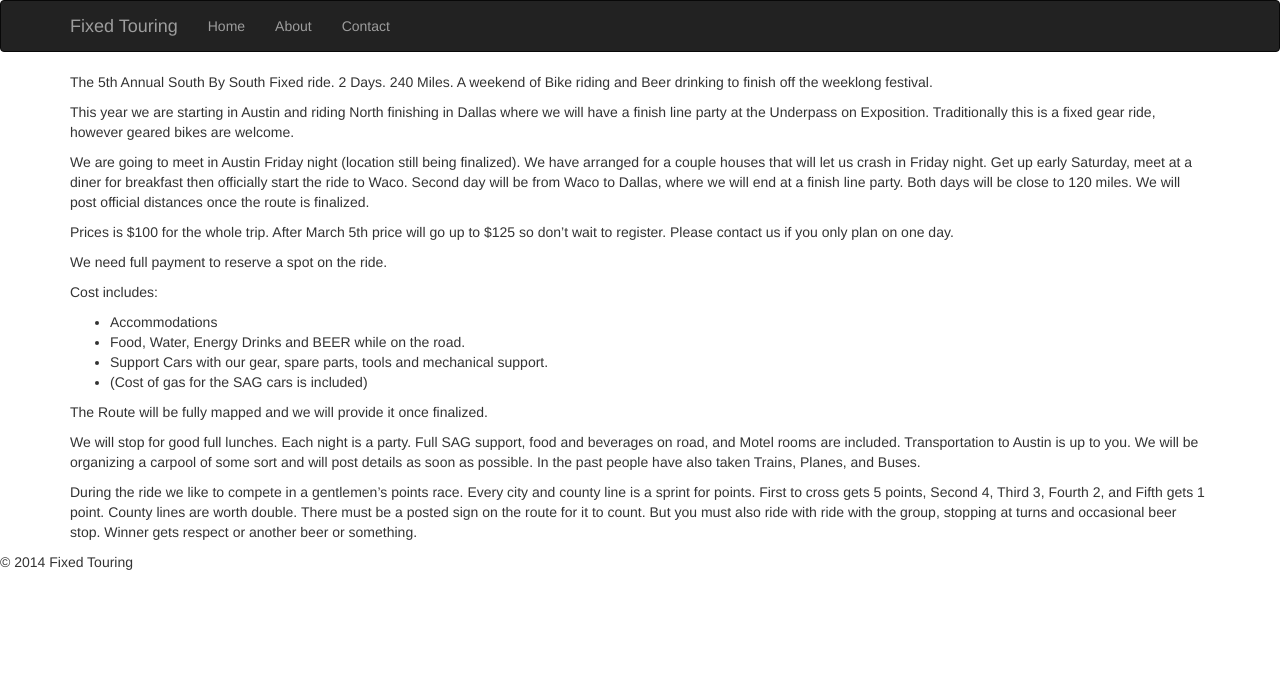
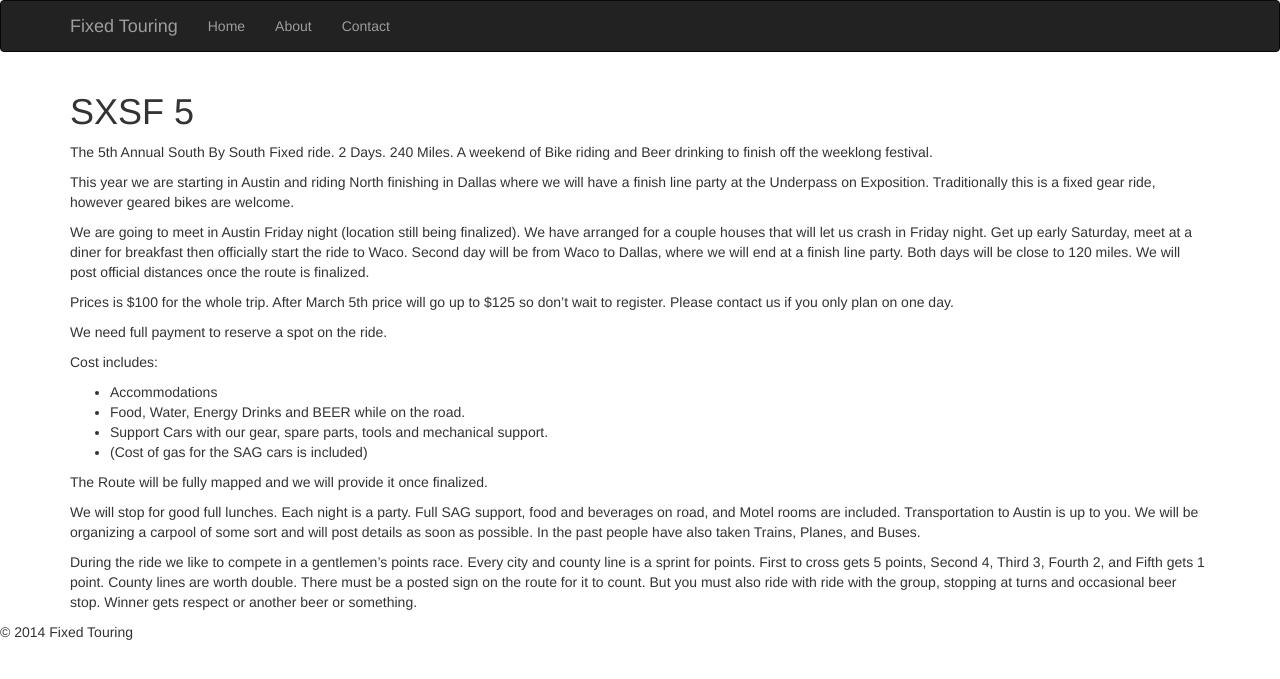
Before and after one commit to fixedtouring/fixedtouring.github.io, a Jekyll site: the page built from _posts/2014-03-15-sxsf-5.md, in a window 1280 px wide. Shown: the top 679 px of the page. Built offline with Jekyll 4.4.1, drawn with Linux system fonts in a browser that asks for light colours; nearby versions of some CDN libraries.

Commit message:
Change "post" to "ride"
Also add a "rides" category

```diff
--- a/_layouts/post.html
+++ b/_layouts/ride.html
@@ -2,5 +2,7 @@
 layout: default
 ---
 
+<h1>{{ page.title | escape }}</h1>
+
 <!---->
 {{ content }}
--- a/_posts/2014-03-15-sxsf-5.md
+++ b/_posts/2014-03-15-sxsf-5.md
@@ -1,5 +1,7 @@
 ---
-layout: post
+category: rides
+layout: ride
+title: SXSF 5
 ---
 
 The 5th Annual South By South Fixed ride. 2 Days. 240 Miles. A weekend of Bike
```
